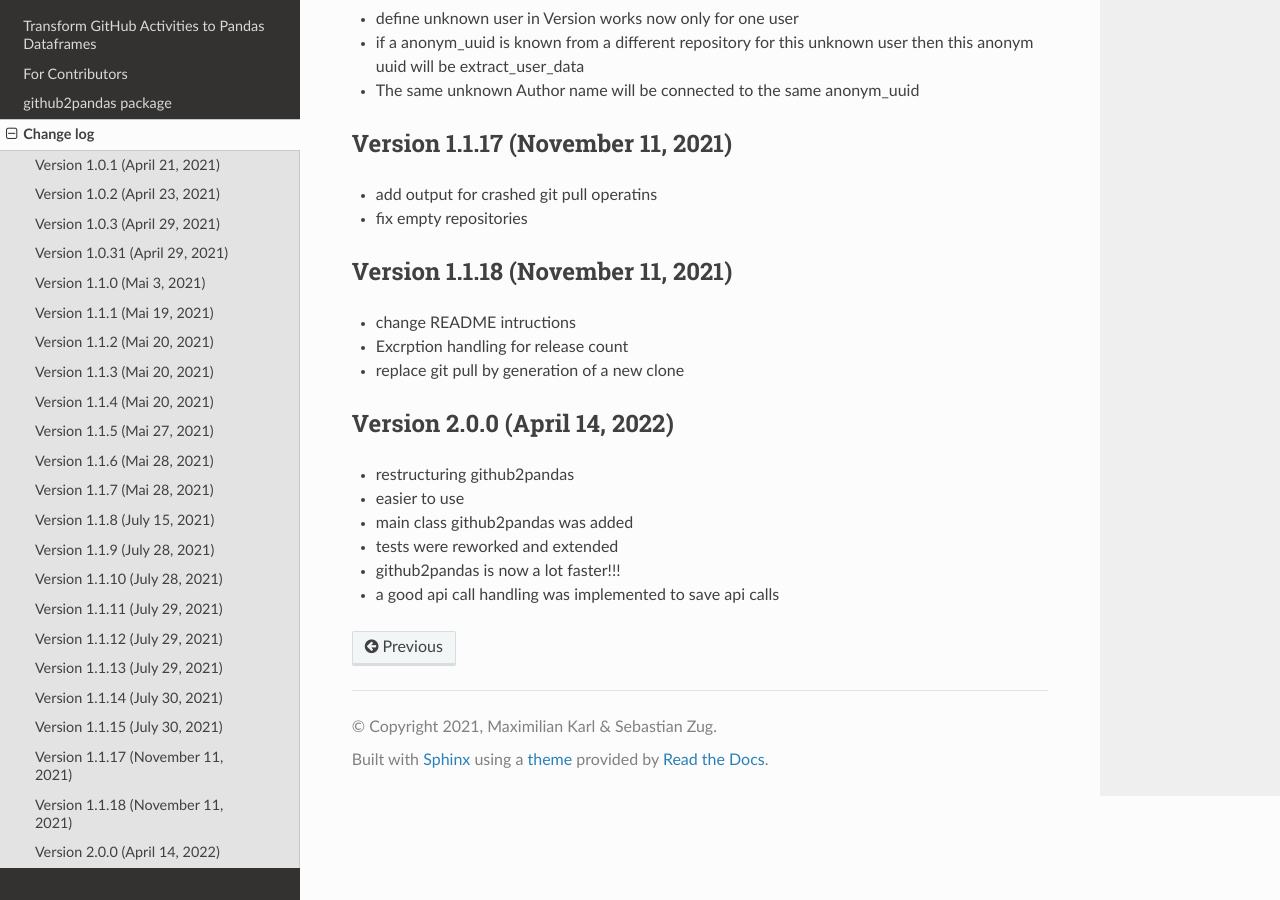
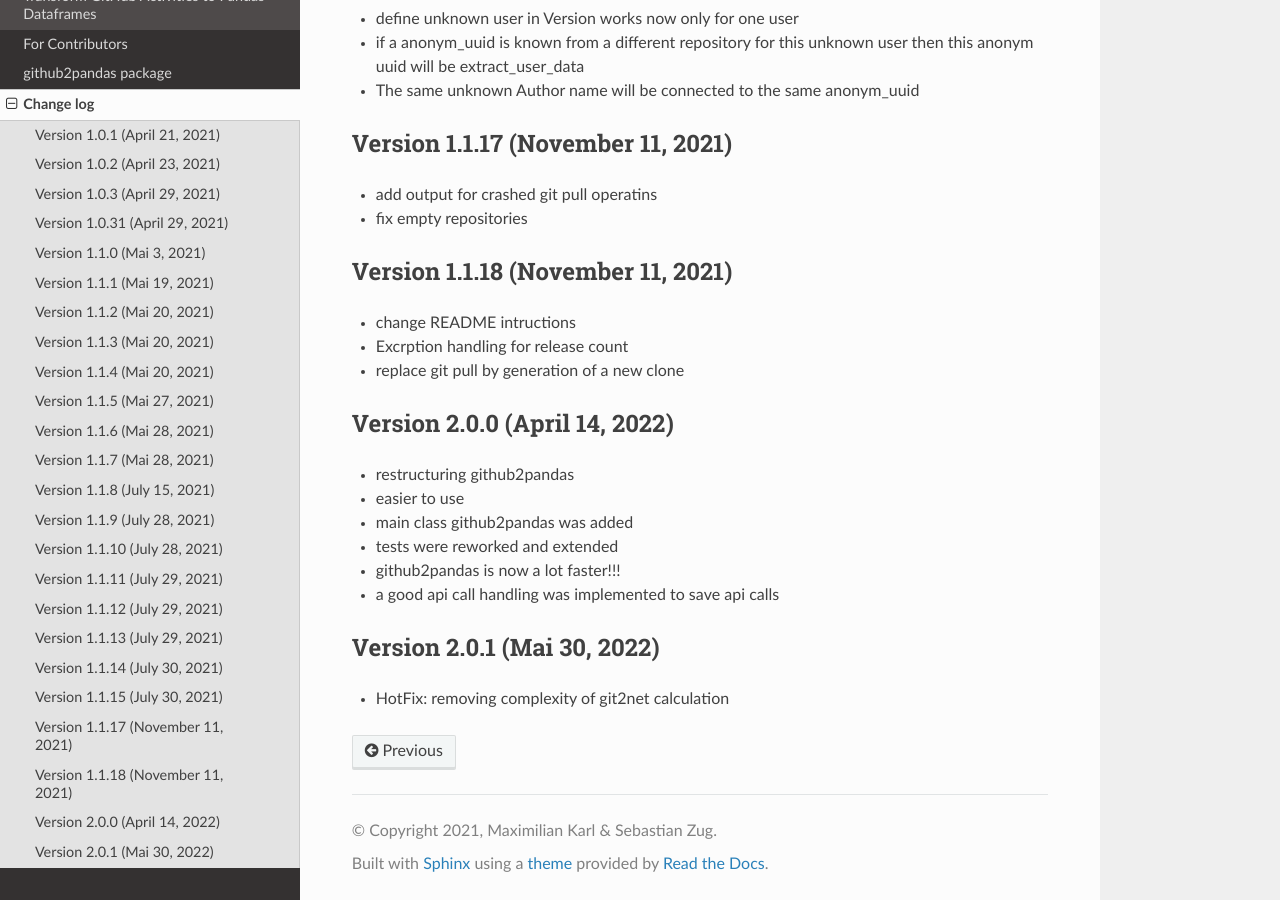
Before and after one commit to TUBAF-IFI-DiPiT/github2pandas, a Sphinx documentation site: the page built from docs/changes.rst, in a window 1280 px wide and 900 px high, scrolled down 2497 px. Built offline with Sphinx 7.4.7 and the Read the Docs theme 2.0.0, drawn with Linux system fonts in a browser that asks for light colours.

Commit message:
prepare hotfix 2.0.1

```diff
--- a/docs/changes.rst
+++ b/docs/changes.rst
@@ -137,3 +137,7 @@ Version 2.0.0 (April 14, 2022)
 * tests were reworked and extended
 * github2pandas is now a lot faster!!!
 * a good api call handling was implemented to save api calls
+
+Version 2.0.1 (Mai 30, 2022)
+-----------------------------------
+* HotFix: removing complexity of git2net calculation
--- a/github2pandas/__init__.py
+++ b/github2pandas/__init__.py
@@ -1 +1 @@
-__version__ = '2.0.0'
+__version__ = '2.0.1'
```
